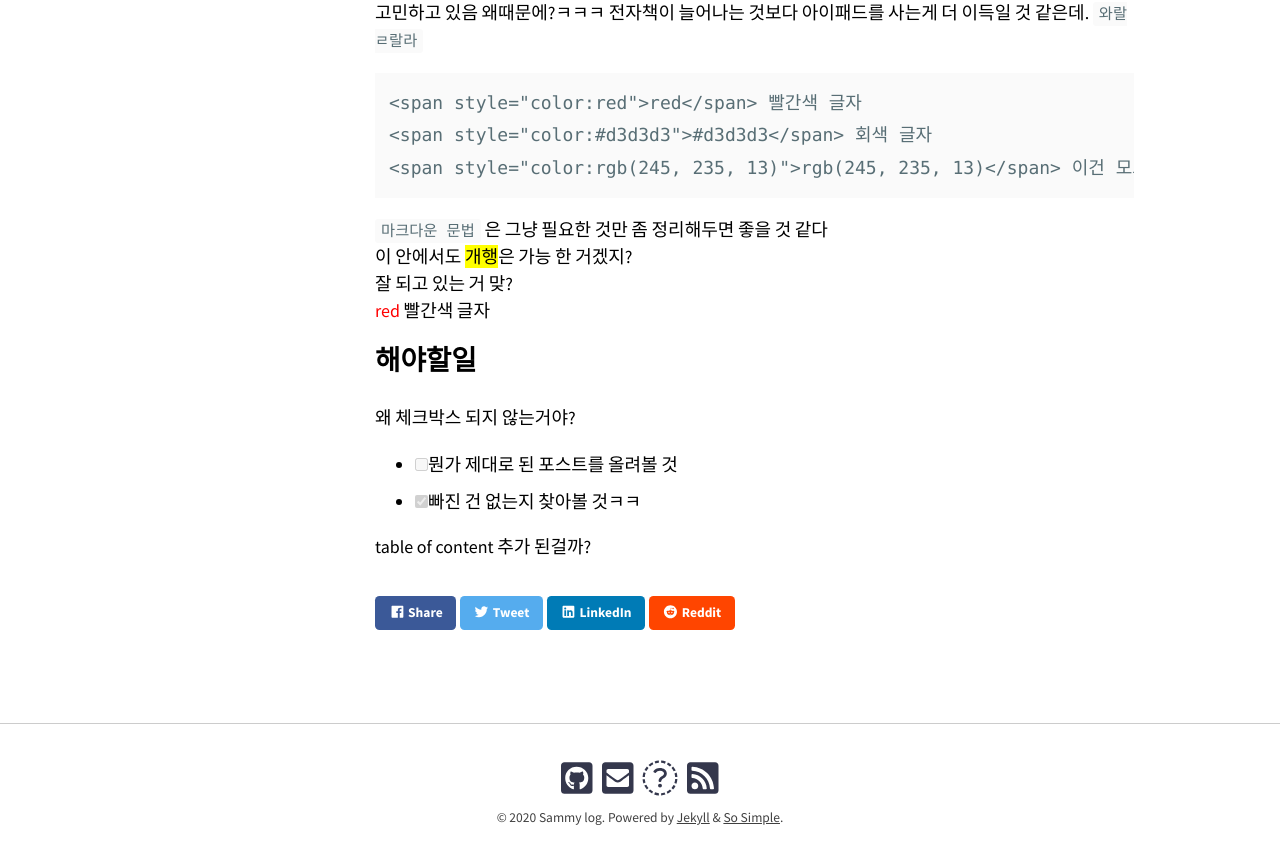
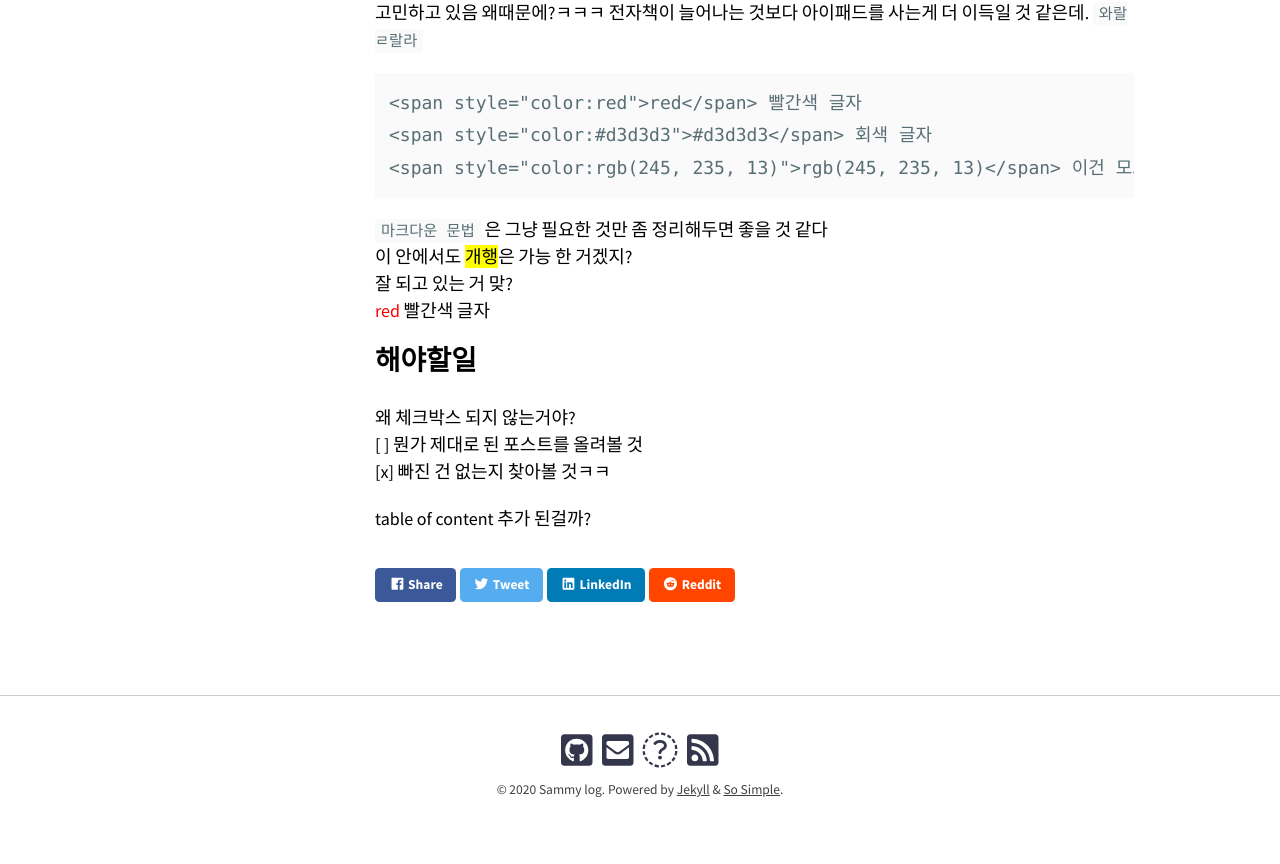
Before and after one commit to ssammykim/ssammykim.github.io, a Jekyll site: the page built from _posts/2020-04-29-test-post.md, in a window 1280 px wide and 900 px high, scrolled down 2001 px. Shown: the top 864 px of the window. Built offline with Jekyll 4.4.1, drawn with Linux system fonts in a browser that asks for light colours; nearby versions of some CDN libraries; emoji names are drawn with the system emoji font; some web fonts are replaced; comment, search, counter and statistics services are not loaded.

Commit message:
Modified check box style

```diff
--- a/_posts/2020-04-29-test-post.md
+++ b/_posts/2020-04-29-test-post.md
@@ -40,7 +40,7 @@ published : true
 
 ## 해야할일
 왜 체크박스 되지 않는거야?
-- [ ] 뭔가 제대로 된 포스트를 올려볼 것
-- [x] 빠진 건 없는지 찾아볼 것ㅋㅋ
+[ ]  뭔가 제대로 된 포스트를 올려볼 것
+[x]  빠진 건 없는지 찾아볼 것ㅋㅋ
 
 table of content 추가 된걸까?
```
